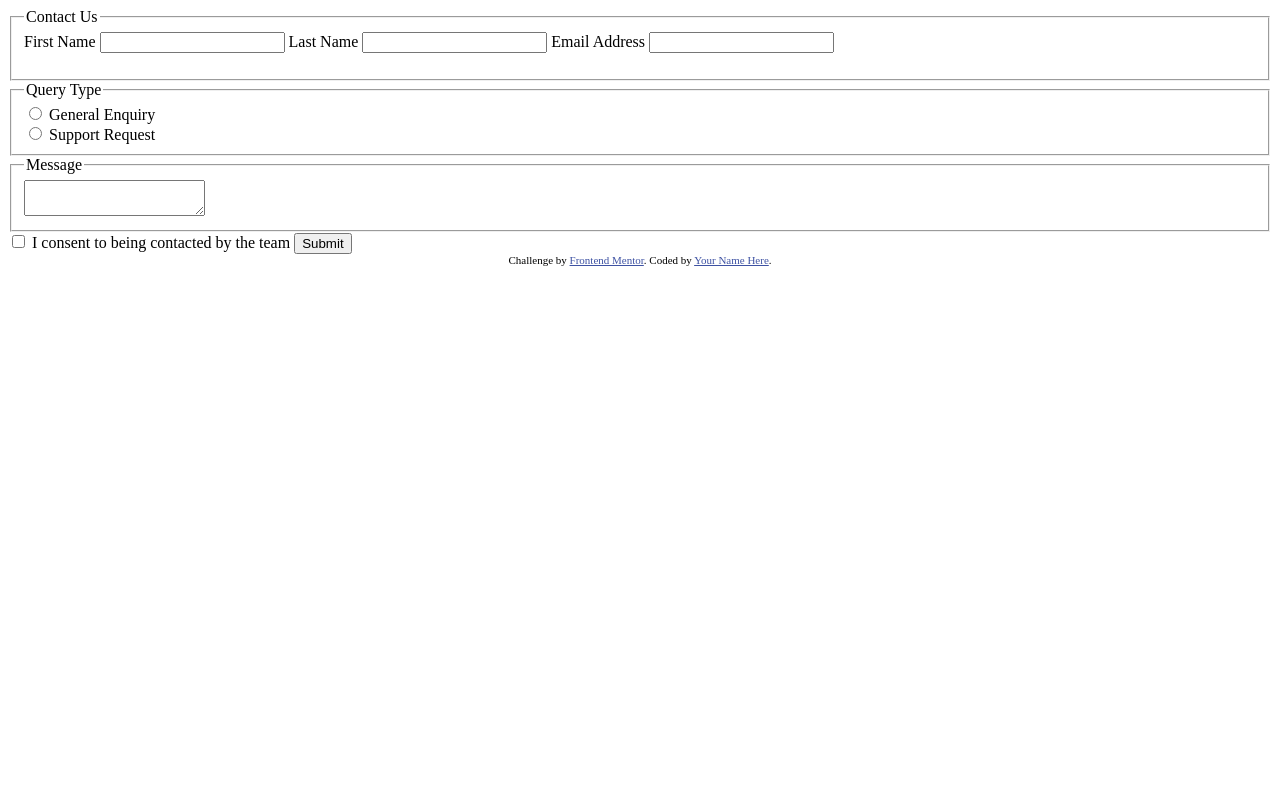
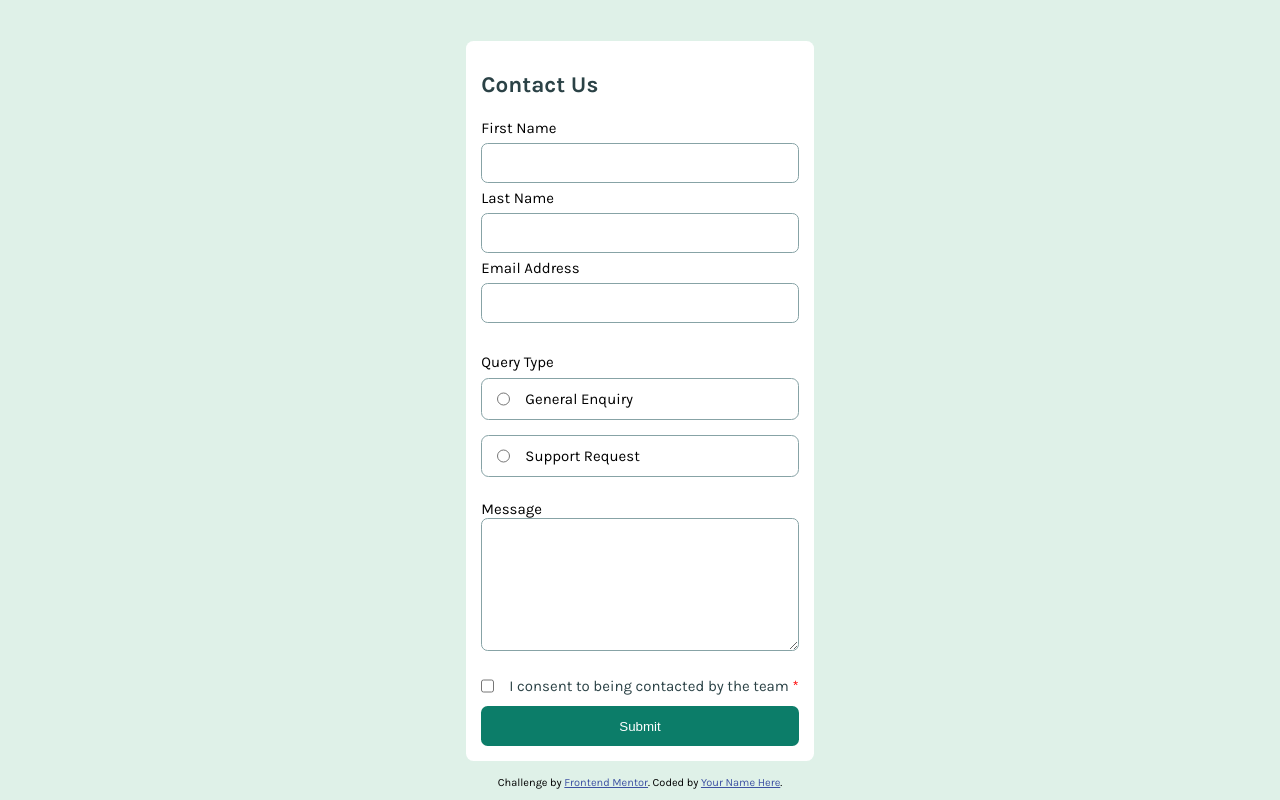
Before and after one commit to userMauro-code/contact-form-main, a plain HTML site: page index.html in a window 1280 px wide. Drawn offline with Linux system fonts and the light colour scheme.

Commit message:
commit css inicialized

```diff
--- /dev/null
+++ b/css/style.css
@@ -0,0 +1,120 @@
+:root {
+    --primary-green200: hsl(149,38%,91%);
+    --primary-green600: hsl(169,82%,27%);
+    --primary-red900: hsl(187,24%,22%);
+    --neutral-white: hsl(0, 0%,100%);
+    --neutral-grey500: hsl(186,15%,59%);
+    --neutral-grey: hsl(187,24%,22%);
+}
+
+* {
+    box-sizing: border-box;
+    margin: 0;
+    padding: 0;
+}
+
+html {
+    font-size: 15px;
+}
+
+body {
+    background-color: var(--primary-green200);
+    font-family: "Karla", sans-serif;
+    height: 100vh;
+    display: flex;
+    flex-direction: column;
+    justify-content: center;
+    align-items: center;
+}
+
+.main {
+    margin-top: 1em;
+}
+
+.content__card {
+    background-color: var(--neutral-white);
+    margin: 1em;
+    border-radius: .5em;
+    padding: 1em;
+    max-width: 375px;
+}
+
+.form-fieldset {
+    display: flex;
+    flex-direction: column;
+    border: none;
+    margin:  1em 0;
+}
+
+.title__form {
+    font-weight: 700;
+    color: var(--primary-red900);
+    font-size: 1.5em;
+}
+
+input {
+    height: 3em;
+    border-radius: .5em;
+    border: 1px solid var(--neutral-grey500);
+}
+
+input:focus {
+    padding-left: 1em;
+    outline: none;
+}
+
+.div__contact {
+    display: flex;
+    flex-direction: column;
+    gap: 1em;
+    line-height: 0;
+    margin: 2em 0 1em 0;
+}
+
+.select {
+    border: 1px solid var(--neutral-grey500);
+    border-radius: .5em;
+    display: flex;
+    flex-direction: row;
+    align-items: center;
+    gap: 1em;
+    padding-left: 1em;
+    margin: .5em 0;
+}
+
+.textarea {
+    border-radius: .5em;
+    border: 1px solid var(--neutral-grey500);
+    height: 10em;
+}
+
+.textarea:focus{
+    outline: none;
+    padding-left: 1em;
+}
+
+.content__checkbox {
+    display: flex;
+    flex-direction: row;
+    align-items: center; gap: 1em;
+    color: var(--primary-red900);
+}
+
+.button__submit {
+    width: 100%;
+    color: var(--neutral-white);
+    background-color: var(--primary-green600);
+    border: none;
+    border-radius: .5em;
+    height: 3em;
+}
+
+input:required:invalid + label::after {
+  content: " *";
+  color: red;
+}
+
+input:required:valid + label::after {
+  content: " *";
+  color: green;
+}
--- a/index.html
+++ b/index.html
@@ -5,6 +5,10 @@
   <meta name="viewport" content="width=device-width, initial-scale=1.0"> <!-- displays site properly based on user's device -->
 
   <link rel="icon" type="image/png" sizes="32x32" href="./assets/images/favicon-32x32.png">
+  <link rel="stylesheet" href="./css/style.css">
+  <link rel="preconnect" href="https://fonts.googleapis.com">
+  <link rel="preconnect" href="https://fonts.gstatic.com" crossorigin>
+  <link href="https://fonts.googleapis.com/css2?family=Karla:ital,wght@0,200..800;1,200..800&display=swap" rel="stylesheet">
 
   <title>Frontend Mentor | Contact form</title>
 
@@ -15,14 +19,15 @@
   </style>
 </head>
 <body>
-  <main>
+  <main class="main">
     <form class="content__card">
-      <fieldset>
+      <fieldset class="contact__us form-fieldset">
         <!-- contactos -->
-        <legend>Contact Us</legend>
+        <legend class="title__form">Contact Us</legend>
 
         <!-- first name -->
-        <label for="first__name">First Name</label>
+         <div class="div__contact">
+                  <label for="first__name">First Name</label>
         <input type="text" id="first__name" name="first__name" required aria-describedby="error-first-name">
         <p id="error-first-name" class="error" hidden>This field is required</p>
 
@@ -34,14 +39,16 @@
         <!-- email  -->
         <label for="email">Email Address</label>
         <input type="email" id="email" name="email" required aria-describedby="error-mail">
-        <p id="error-mail"></p>
+        <p id="error-mail" hidden></p>
         <!-- <p id="error-mail" hidden>Please enter a valid email address</p>
         <p hidden>This field is required</p> -->
+         </div>
+
       </fieldset>
       <!-- contactos finalized -->
 
       <!-- query selection -->
-      <fieldset class="query__content">
+      <fieldset class="query__content form-fieldset">
         <legend>Query Type</legend>
           <div class="select">
             <input type="radio" name="query" id="enquiry">
@@ -56,21 +63,24 @@
       <!-- query selection finalized -->
 
       <!-- textarea Message -->
-      <fieldset>
+      <fieldset class="form-fieldset">
         <legend>Message</legend>
-        <textarea name="message" id="textarea" aria-describedby="error-textarea" required></textarea>
+        <textarea class="textarea" name="message" id="textarea" aria-describedby="error-textarea" required></textarea>
         <p id="error-textarea" hidden>This field is required</p>
       </fieldset>
       <!-- textarea Message finalized -->
 
       <!-- checkbox  -->
-      <input type="checkbox" id="checkbox__btn" aria-describedby="error-checkbox" required>
-      <label for="checkbox__btn">I consent to being contacted by the team</label>
-      <p id="error-checkbox" hidden >To submit this form, please consent to being contacted</p>
+      <div class="content__checkbox">
+        <input type="checkbox" id="checkbox__btn" aria-describedby="error-checkbox" required>
+        <label for="checkbox__btn">I consent to being contacted by the team</label>
+        <p id="error-checkbox" hidden >To submit this form, please consent to being contacted</p>
+      </div>
+
       <!-- checkbox finalized -->
 
       <!-- button  -->
-      <button type="submit">Submit</button>
+      <button class="button__submit" type="submit">Submit</button>
       <!-- button finalized -->
     </form>
     <div id="success-mesagge" class="success" role="status" aria-live="polite" hidden>
@@ -82,5 +92,6 @@
     Challenge by <a href="https://www.frontendmentor.io?ref=challenge">Frontend Mentor</a>.
     Coded by <a href="#">Your Name Here</a>.
   </div>
+  <script src="./js/index.js"></script>
 </body>
 </html>
```
Also changed, not shown: js/index.js (added).
